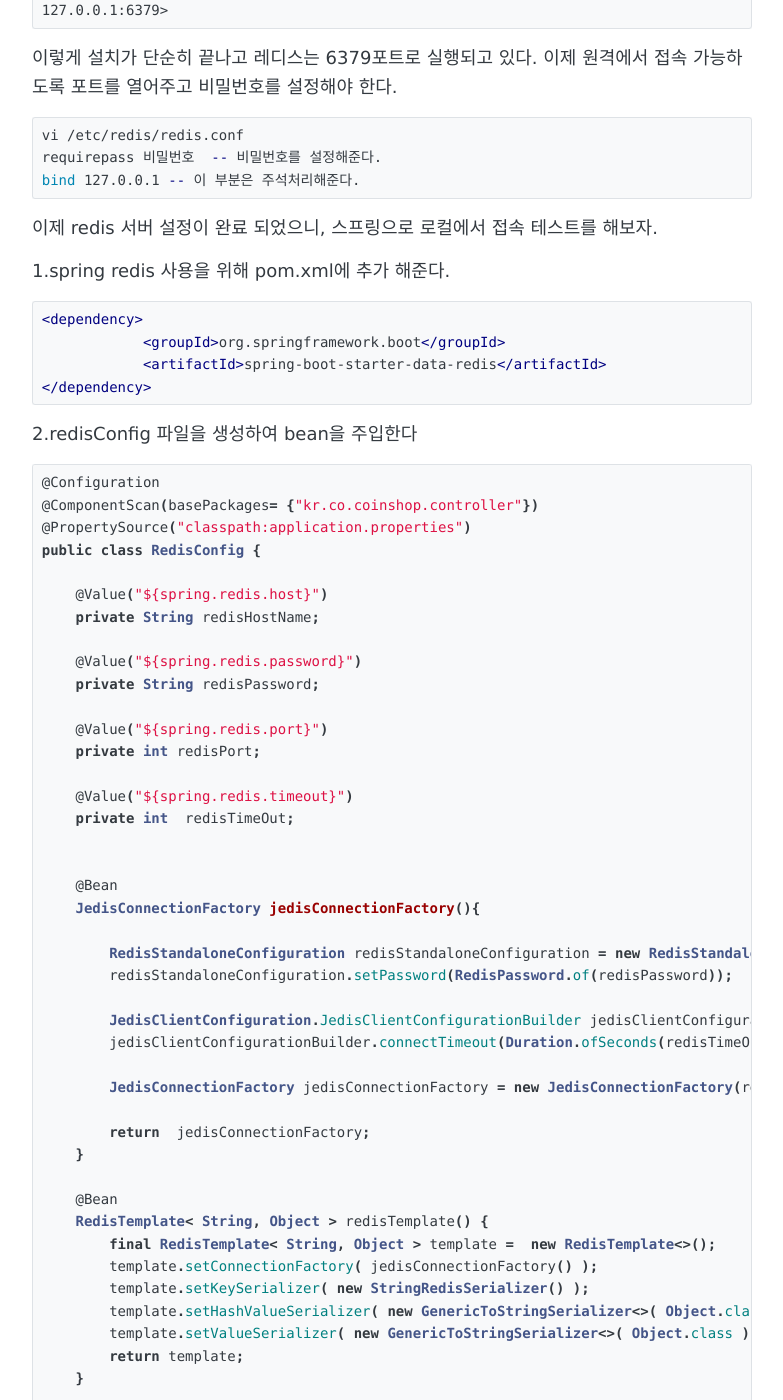
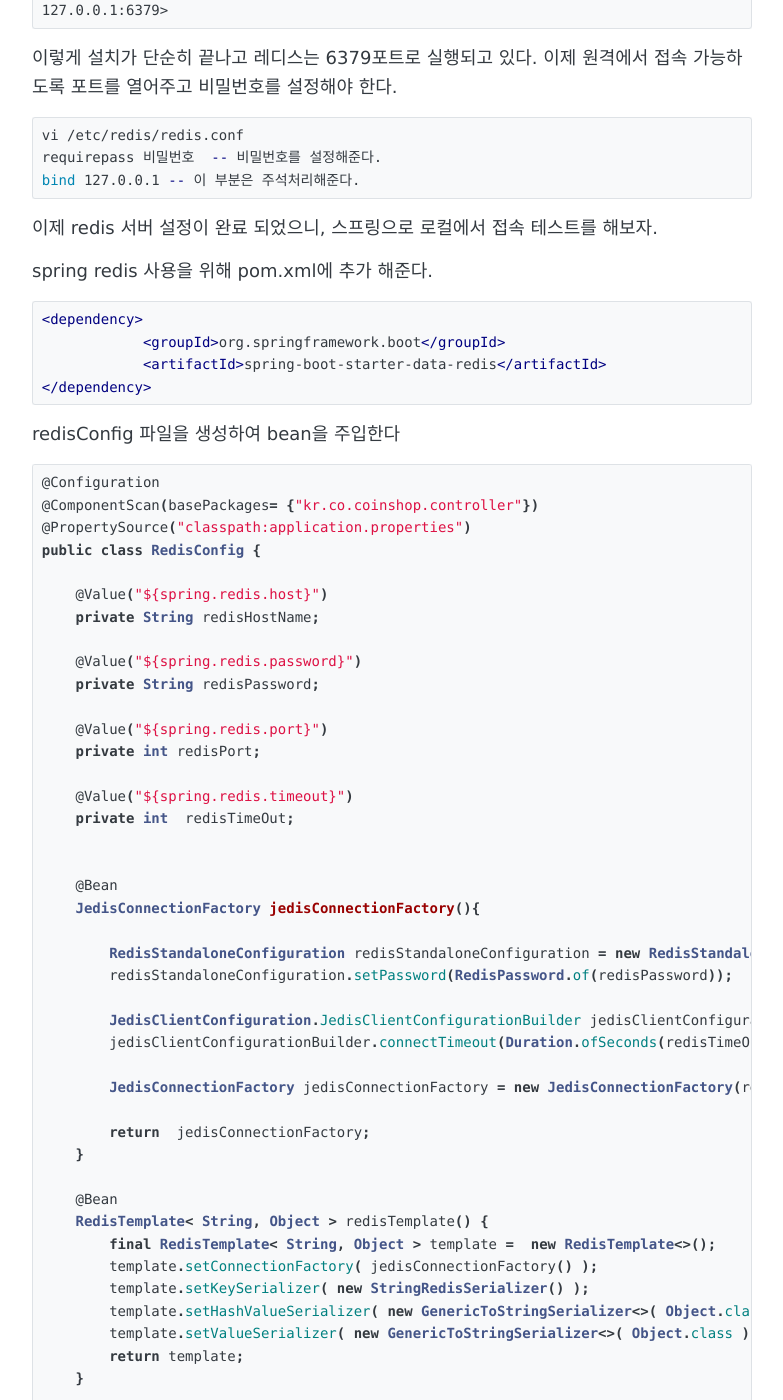
Before and after one commit to imjehoon/imjehoon.github.io, a Jekyll site: the page built from _posts/2018-06-13-redis_spring_config.md, in a window 1280 px wide and 1400 px high, scrolled down 545 px. Shown: the whole window, without its empty margins (248-1031 px from the left). Built offline with Jekyll 4.4.1, drawn with Linux system fonts in a browser that asks for light colours; comment, search, counter and statistics services are not loaded; some of the changed text lies outside the part shown.

````diff
--- a/_posts/2018-06-13-redis_spring_config.md
+++ b/_posts/2018-06-13-redis_spring_config.md
@@ -32,7 +32,7 @@ bind 127.0.0.1 -- 이 부분은 주석처리해준다.
 
 이제 redis 서버 설정이 완료 되었으니, 스프링으로 로컬에서 접속 테스트를 해보자.
 
-1.spring redis 사용을 위해 pom.xml에 추가 해준다.
+spring redis 사용을 위해 pom.xml에 추가 해준다.
 ```xml
 <dependency>
             <groupId>org.springframework.boot</groupId>
@@ -40,7 +40,7 @@ bind 127.0.0.1 -- 이 부분은 주석처리해준다.
 </dependency>
 ```
 
-2.redisConfig 파일을 생성하여 bean을 주입한다
+redisConfig 파일을 생성하여 bean을 주입한다
 ```java
 @Configuration
 @ComponentScan(basePackages= {"kr.co.coinshop.controller"})
````
Also changed, not shown: other parts of _posts/2018-06-13-redis_spring_config.md (+1 -1 lines).
